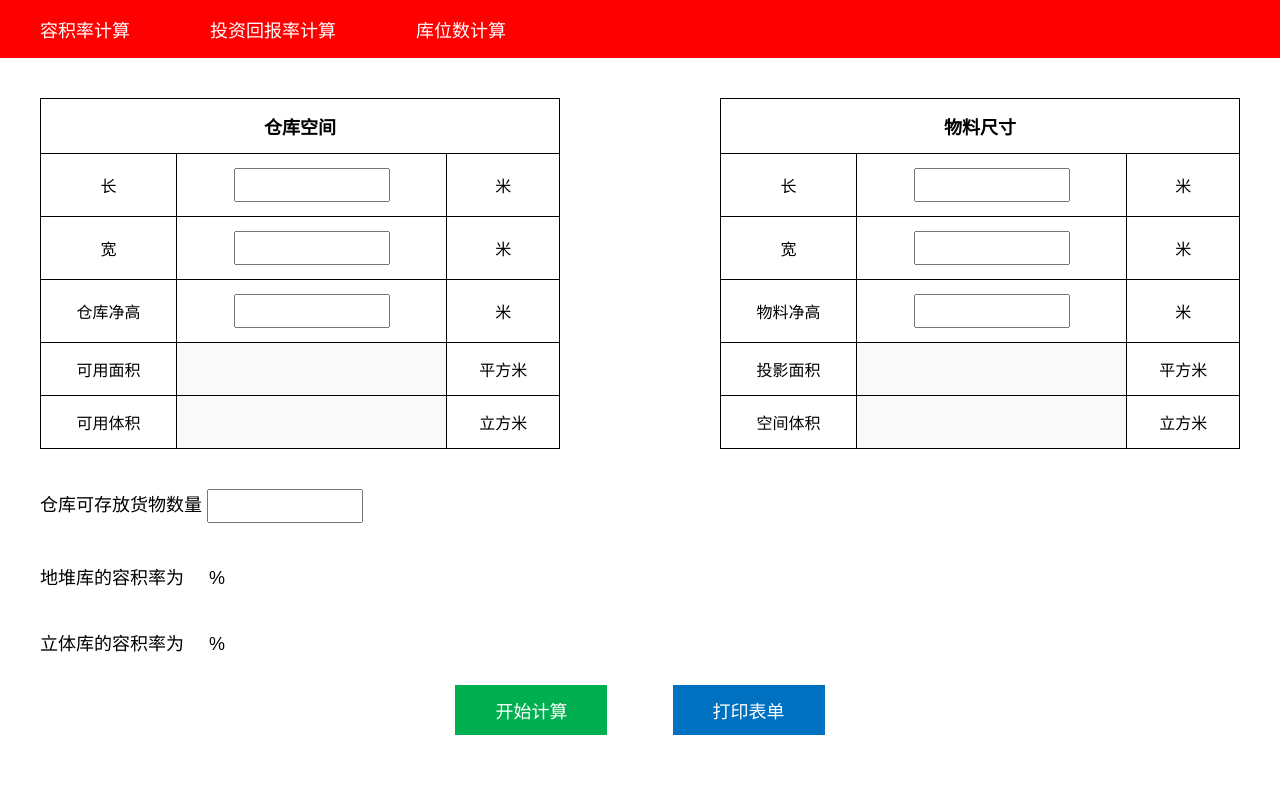
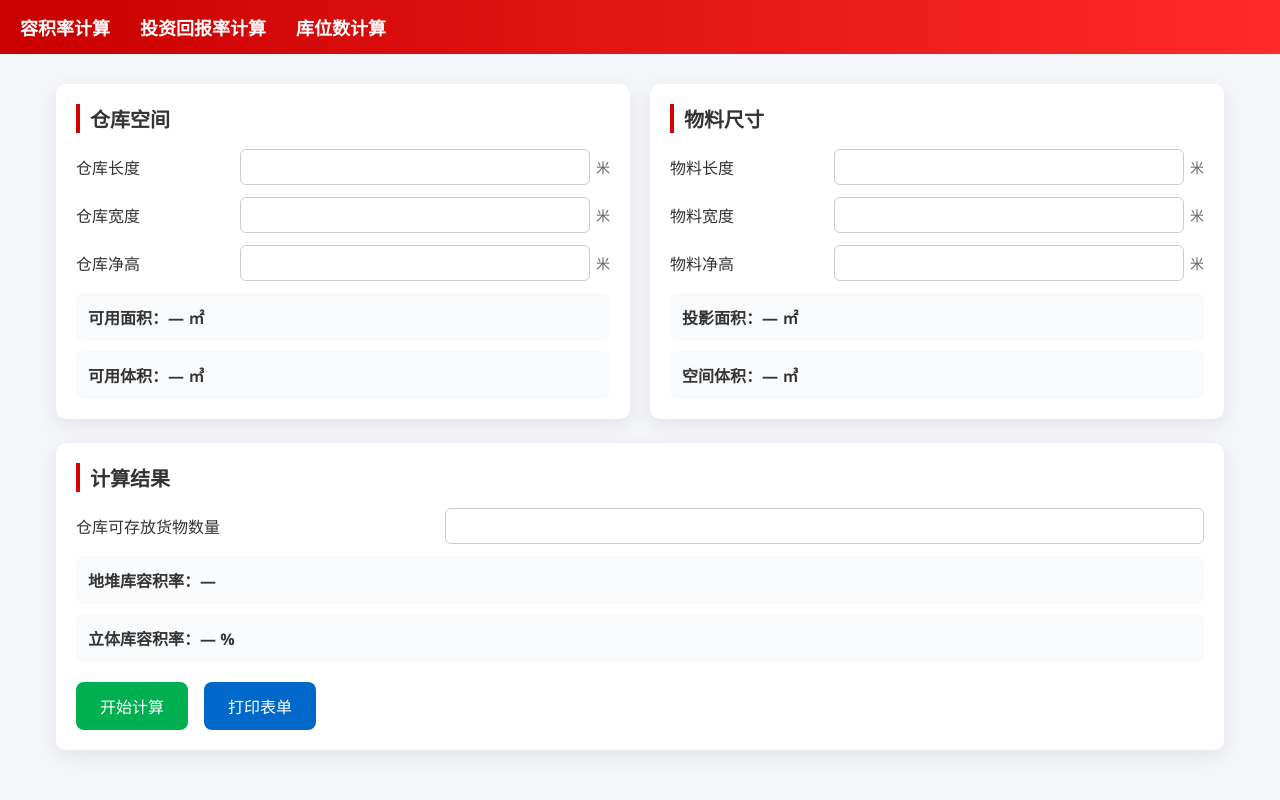
Before and after one commit to zw99154-hash/warehouse-calculator, a Flask app: page / in a window 1280 px wide. Run offline with Flask 3, Linux system fonts and the light colour scheme.

Commit message:
Update index.html

```diff
--- a/web_calc/templates/index.html
+++ b/web_calc/templates/index.html
@@ -2,103 +2,124 @@
 <html lang="zh-CN">
 <head>
     <meta charset="UTF-8">
-    <title>容积率计算</title>
+    <title>仓库容积率智能计算系统</title>
+    <meta name="viewport" content="width=device-width, initial-scale=1.0">
+
     <style>
+        * {
+            box-sizing: border-box;
+            font-family: "Segoe UI", "Microsoft YaHei", sans-serif;
+        }
+
         body {
-            font-family: "Microsoft YaHei", Arial, sans-serif;
             margin: 0;
-            background: #fff;
+            background: #f4f6f9;
+            color: #333;
         }
 
         /* 顶部导航 */
         .nav {
+            background: linear-gradient(90deg, #c80000, #ff2a2a);
+            color: #fff;
             display: flex;
-            background: red;
-            color: #fff;
-        }
-        .nav div {
-            padding: 16px 40px;
-            cursor: pointer;
+            padding: 14px 20px;
+            gap: 30px;
             font-size: 18px;
+            font-weight: 600;
         }
 
-        /* 主体 */
         .container {
-            width: 1200px;
-            margin: 40px auto;
-            text-align: center;
+            max-width: 1200px;
+            margin: 30px auto;
+            padding: 0 16px;
         }
 
-        .tables {
-            display: flex;
-            justify-content: space-between;
+        .card {
+            background: #fff;
+            border-radius: 10px;
+            box-shadow: 0 6px 20px rgba(0,0,0,0.08);
+            padding: 20px;
+            margin-bottom: 24px;
         }
 
-        table {
-            border-collapse: collapse;
-            width: 520px;
-            font-size: 16px;
+        .card h2 {
+            margin: 0 0 16px;
+            font-size: 20px;
+            border-left: 4px solid #d60000;
+            padding-left: 10px;
         }
 
-        th, td {
-            border: 1px solid #000;
-            padding: 14px;
-            text-align: center;
+        .grid {
+            display: grid;
+            grid-template-columns: 1fr 1fr;
+            gap: 20px;
         }
 
-        th {
-            font-size: 18px;
-            font-weight: bold;
+        .row {
+            display: flex;
+            align-items: center;
+            margin-bottom: 12px;
         }
 
-        input {
-            width: 140px;
-            padding: 6px;
-            text-align: center;
-            font-size: 16px;
+        .row label {
+            flex: 1;
+        }
+
+        .row input {
+            flex: 2;
+            padding: 8px 10px;
+            border-radius: 6px;
+            border: 1px solid #ccc;
+        }
+
+        .row span {
+            margin-left: 6px;
+            color: #666;
+            font-size: 14px;
         }
 
         .result {
-            background: #f9f9f9;
+            background: #f8fafc;
+            border-radius: 8px;
+            padding: 12px;
+            margin-top: 10px;
+            font-weight: 600;
         }
 
-        .bottom {
-            margin-top: 40px;
-            font-size: 18px;
-            text-align: left;
-        }
-
-        .bottom span {
-            margin-left: 20px;
-            font-weight: bold;
-        }
-
-        .buttons {
-            margin-top: 30px;
-            text-align: center;
+        .actions {
+            display: flex;
+            gap: 16px;
+            margin-top: 20px;
         }
 
         .btn {
-            padding: 12px 40px;
-            font-size: 18px;
+            padding: 12px 24px;
+            border-radius: 8px;
             border: none;
+            font-size: 16px;
+            cursor: pointer;
             color: #fff;
-            cursor: pointer;
-            margin: 0 30px;
         }
 
-        .calc {
+        .btn-calc {
             background: #00b050;
         }
 
-        .print {
-            background: #0070c0;
+        .btn-print {
+            background: #0068c9;
+        }
+
+        /* 响应式 */
+        @media (max-width: 900px) {
+            .grid {
+                grid-template-columns: 1fr;
+            }
         }
     </style>
 </head>
+
 <body>
 
-<!-- 顶部导航 -->
 <div class="nav">
     <div>容积率计算</div>
     <div>投资回报率计算</div>
@@ -107,113 +128,104 @@
 
 <div class="container">
 
-    <div class="tables">
+    <div class="grid">
+
         <!-- 仓库空间 -->
-        <table>
-            <tr><th colspan="3">仓库空间</th></tr>
-            <tr>
-                <td>长</td>
-                <td><input id="warehouse_length"></td>
-                <td>米</td>
-            </tr>
-            <tr>
-                <td>宽</td>
-                <td><input id="warehouse_width"></td>
-                <td>米</td>
-            </tr>
-            <tr>
-                <td>仓库净高</td>
-                <td><input id="warehouse_height"></td>
-                <td>米</td>
-            </tr>
-            <tr>
-                <td>可用面积</td>
-                <td class="result" id="usable_area"></td>
-                <td>平方米</td>
-            </tr>
-            <tr>
-                <td>可用体积</td>
-                <td class="result" id="usable_volume"></td>
-                <td>立方米</td>
-            </tr>
-        </table>
+        <div class="card">
+            <h2>仓库空间</h2>
+
+            <div class="row">
+                <label>仓库长度</label>
+                <input id="wl">
+                <span>米</span>
+            </div>
+
+            <div class="row">
+                <label>仓库宽度</label>
+                <input id="ww">
+                <span>米</span>
+            </div>
+
+            <div class="row">
+                <label>仓库净高</label>
+                <input id="wh">
+                <span>米</span>
+            </div>
+
+            <div class="result">可用面积：<span id="usable_area">—</span> ㎡</div>
+            <div class="result">可用体积：<span id="usable_volume">—</span> ㎥</div>
+        </div>
 
         <!-- 物料尺寸 -->
-        <table>
-            <tr><th colspan="3">物料尺寸</th></tr>
-            <tr>
-                <td>长</td>
-                <td><input id="goods_length"></td>
-                <td>米</td>
-            </tr>
-            <tr>
-                <td>宽</td>
-                <td><input id="goods_width"></td>
-                <td>米</td>
-            </tr>
-            <tr>
-                <td>物料净高</td>
-                <td><input id="goods_height"></td>
-                <td>米</td>
-            </tr>
-            <tr>
-                <td>投影面积</td>
-                <td class="result" id="projection_area"></td>
-                <td>平方米</td>
-            </tr>
-            <tr>
-                <td>空间体积</td>
-                <td class="result" id="space_volume"></td>
-                <td>立方米</td>
-            </tr>
-        </table>
+        <div class="card">
+            <h2>物料尺寸</h2>
+
+            <div class="row">
+                <label>物料长度</label>
+                <input id="gl">
+                <span>米</span>
+            </div>
+
+            <div class="row">
+                <label>物料宽度</label>
+                <input id="gw">
+                <span>米</span>
+            </div>
+
+            <div class="row">
+                <label>物料净高</label>
+                <input id="gh">
+                <span>米</span>
+            </div>
+
+            <div class="result">投影面积：<span id="projection_area">—</span> ㎡</div>
+            <div class="result">空间体积：<span id="space_volume">—</span> ㎥</div>
+        </div>
+
     </div>
 
-    <div class="bottom">
-        仓库可存放货物数量
-        <input id="goods_qty">
+    <div class="card">
+        <h2>计算结果</h2>
+
+        <div class="row">
+            <label>仓库可存放货物数量</label>
+            <input id="qty">
+        </div>
+
+        <div class="result">地堆库容积率：<span id="ground_ratio">—</span></div>
+        <div class="result">立体库容积率：<span id="stereo_ratio">—</span> %</div>
+
+        <div class="actions">
+            <button class="btn btn-calc" onclick="calculate()">开始计算</button>
+            <button class="btn btn-print" onclick="window.print()">打印表单</button>
+        </div>
     </div>
 
-    <div class="bottom">
-        地堆库的容积率为
-        <span id="ground_ratio"></span>%
-    </div>
-
-    <div class="bottom">
-        立体库的容积率为
-        <span id="stereo_ratio"></span> %
-
-    <div class="buttons">
-        <button class="btn calc" onclick="calculate()">开始计算</button>
-        <button class="btn print" onclick="window.print()">打印表单</button>
-    </div>
 </div>
 
 <script>
 function calculate() {
-    const data = {
-        warehouse_length: document.getElementById('warehouse_length').value,
-        warehouse_width: document.getElementById('warehouse_width').value,
-        warehouse_height: document.getElementById('warehouse_height').value,
-        goods_length: document.getElementById('goods_length').value,
-        goods_width: document.getElementById('goods_width').value,
-        goods_height: document.getElementById('goods_height').value,
-        goods_qty: document.getElementById('goods_qty').value
-    };
-
     fetch('/calculate', {
         method: 'POST',
         headers: {'Content-Type': 'application/json'},
-        body: JSON.stringify(data)
+        body: JSON.stringify({
+            warehouse_length: wl.value,
+            warehouse_width: ww.value,
+            warehouse_height: wh.value,
+            goods_length: gl.value,
+            goods_width: gw.value,
+            goods_height: gh.value,
+            goods_qty: qty.value
+        })
     })
     .then(res => res.json())
-    .then(res => {
-        document.getElementById('usable_area').innerText = res.usable_area;
-        document.getElementById('usable_volume').innerText = res.usable_volume;
-        document.getElementById('projection_area').innerText = res.projection_area;
-        document.getElementById('space_volume').innerText = res.space_volume;
-        document.getElementById('ground_ratio').innerText = res.ground_ratio;
-        document.getElementById('stereo_ratio').innerText = res.stereo_ratio;
+    .then(data => {
+        usable_area.innerText = data.usable_area;
+        usable_volume.innerText = data.usable_volume;
+        projection_area.innerText = data.projection_area;
+        space_volume.innerText = data.space_volume;
+        ground_ratio.innerText = data.ground_ratio;
+        stereo_ratio.innerText = data.stereo_ratio;
     });
 }
 </script>
```
